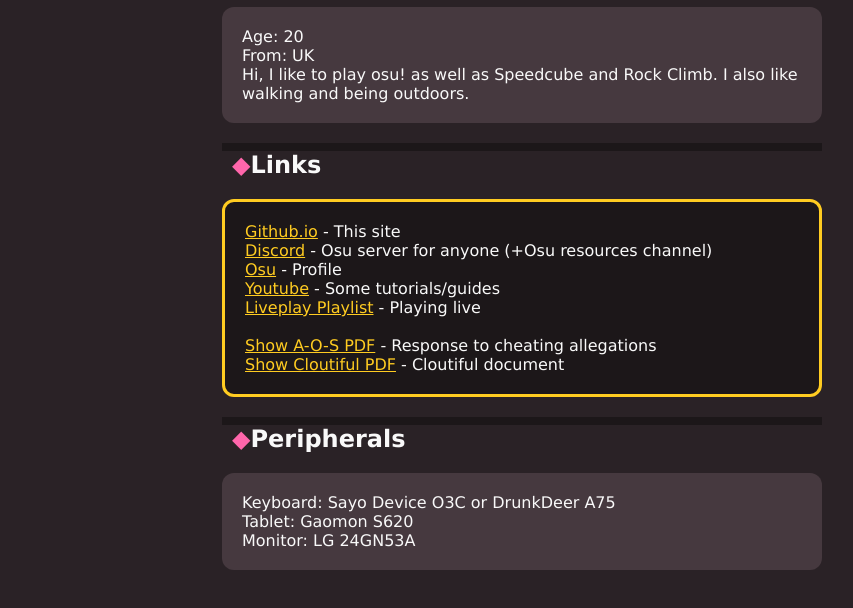
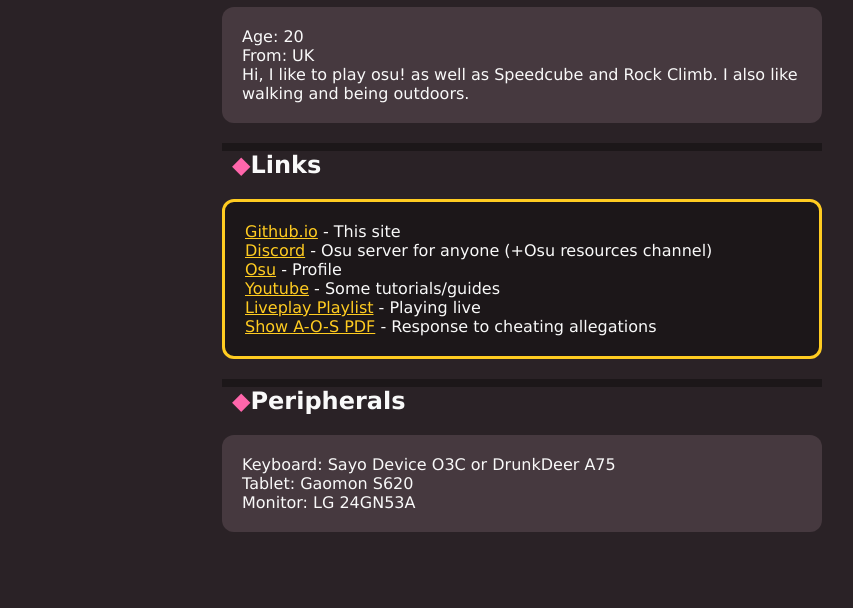
Before and after one commit to AosUK/aosuk.github.io, a plain HTML site: page index.html in a window 1280 px wide. Shown: the part 172-780 px from the top of the page, without its empty margins (78-931 px from the left). Drawn offline with Linux system fonts and the light colour scheme.

Commit message:
removing link to cloutiful pdf since others have made report

```diff
--- a/index.html
+++ b/index.html
@@ -24,10 +24,7 @@
       <a href="https://osu.ppy.sh/users/15386288" target="_blank">Osu</a> - Profile<br>
       <a href="https://www.youtube.com/@a-o-s" target="_blank">Youtube</a> - Some tutorials/guides<br>
       <a href="https://youtube.com/playlist?list=PL6q2smEk_3kcBt-uX1ub_wtrYb1KTat56&si=WceC8PjC6vC76jtK" target="_blank">Liveplay Playlist</a> - Playing live<br>
-      <br>
       <a href="A-O-S.pdf" target="_blank">Show A-O-S PDF</a> - Response to cheating allegations<br>
-      <a href="Cloutiful.pdf" target="_blank">Show Cloutiful PDF</a> - Cloutiful document<br>
-
     </p>
 
     <h2>Peripherals</h2>
```
